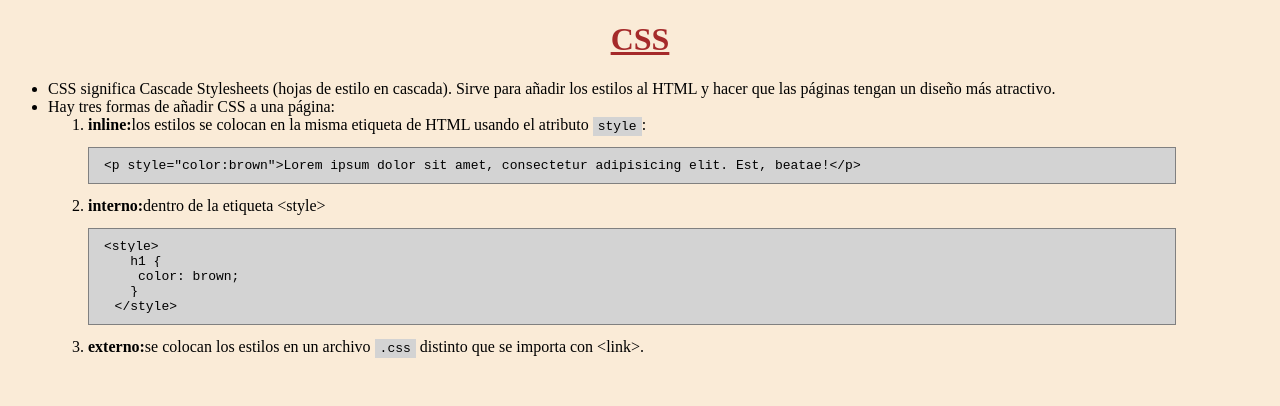
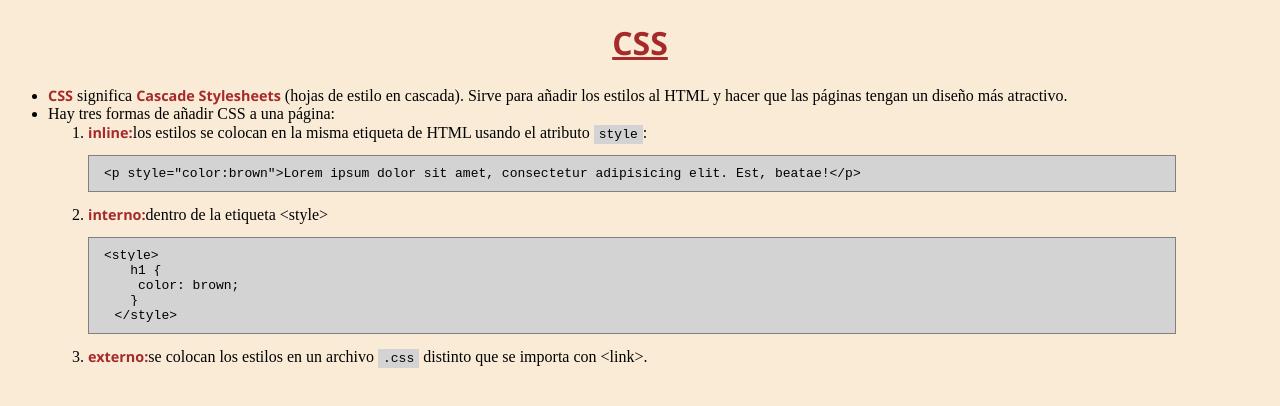
Before and after one commit to paurm994/learn-html-fork, a plain HTML site: page css.html in a window 1280 px wide. Drawn offline with Linux system fonts and the light colour scheme.

Commit message:
Ejemplo de estilos con strong

```diff
--- a/css.html
+++ b/css.html
@@ -26,7 +26,7 @@
   <h1 style="color:brown;">CSS</h1>
 
   <ul>
-    <li>CSS significa Cascade Stylesheets (hojas de estilo en cascada). Sirve para añadir los estilos al HTML y hacer que las páginas tengan un diseño más atractivo.</li>
+    <li><strong>CSS</strong> significa <strong>Cascade Stylesheets</strong> (hojas de estilo en cascada). Sirve para añadir los estilos al HTML y hacer que las páginas tengan un diseño más atractivo.</li>
     <li>Hay tres formas de añadir CSS a una página:
       <ol>
         <li><strong>inline:</strong>los estilos se colocan en la misma etiqueta de HTML usando el atributo <code>style</code>:
--- a/styles.css
+++ b/styles.css
@@ -3,5 +3,10 @@
 /* Selector de etiqueta h1 */
 h1 {
   text-align: center;
-  text-decoration: underline ;
+  text-decoration: underline ;font-family: 'Segoe UI', Tahoma, Geneva, Verdana, sans-serif;
 }
+strong {
+  color: brown;
+  font-family: 'Segoe UI', Tahoma, Geneva, Verdana, sans-serif;
+  font-size: 90%;
+}
```
